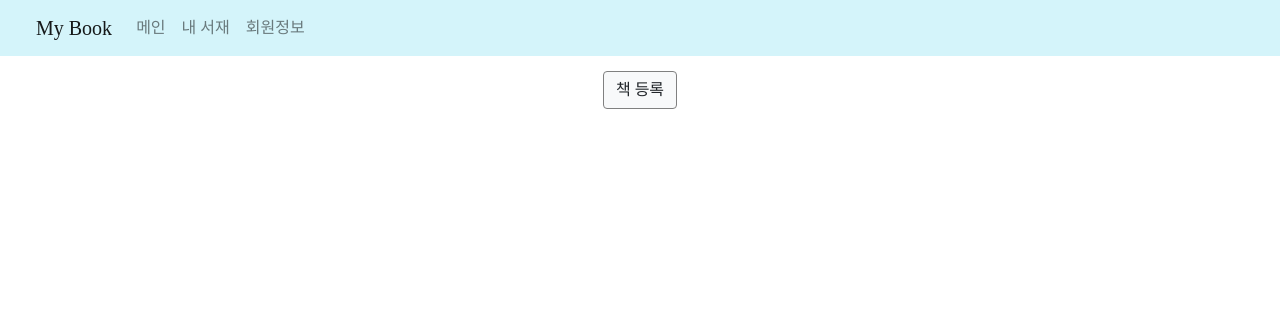
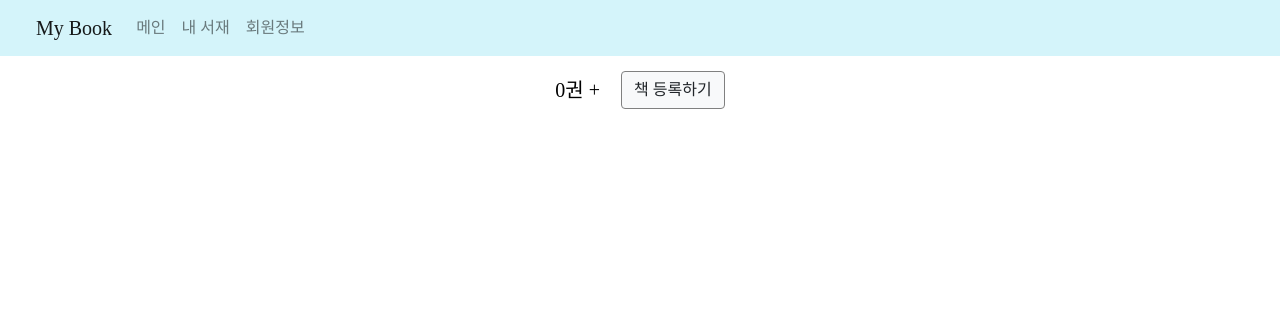
Before and after one commit to hyeongJuKim/MyBook, a Django app: page /book/ in a window 1280 px wide. Shown: the top 316 px of the page. Run offline with Django 3.2, Linux system fonts and the light colour scheme; data that the repository does not hold is empty; some libraries are stand-ins or nearby versions; some web fonts are replaced.

Commit message:
feature:전체 책 수 표시 및 책 등록문구 변경

```diff
--- a/mybook/book/templates/book/book.html
+++ b/mybook/book/templates/book/book.html
@@ -5,10 +5,10 @@
   <div class="content-body">
     <div class="book-action-box">
       <a href="{% url 'book-create' %}">
-        <button type="button" class="btn btn-light book-add-btn">책 등록</button>
+        <span class="mybook-message align-middle mr-3">{{ books.count }}권 + </span>
+        <button type="button" class="btn btn-light book-add-btn">책 등록하기</button>
       </a>
     </div>
-
     {% for book in books %}
         <div class="book-card">
           <a href="{{ book.get_absolute_url }}">
```
